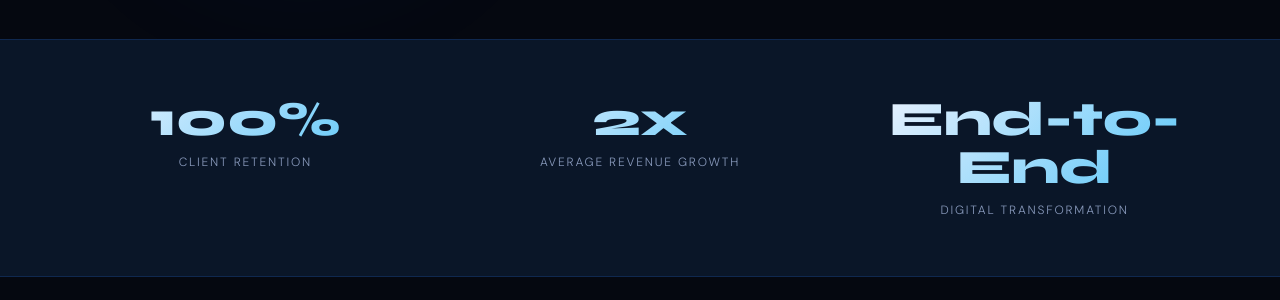
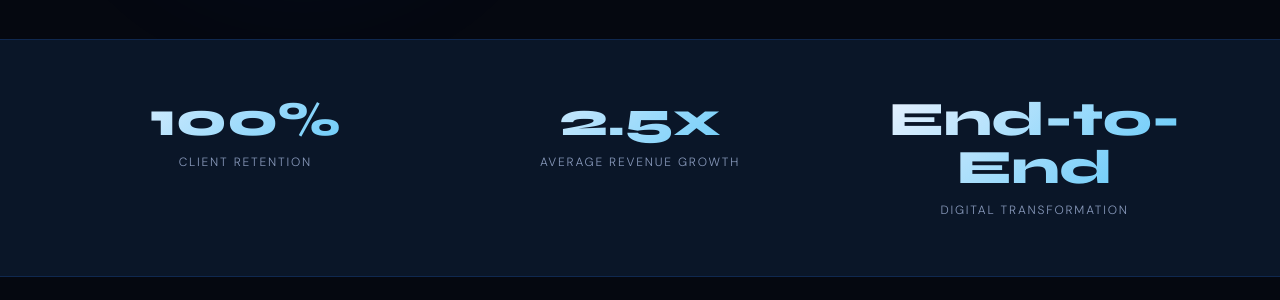
Before and after one commit to jaadyyah/Uplift-Capstone, a Flask app: page / in a window 1280 px wide. Shown: the part 881-1181 px from the top of the page. Run offline with Flask 3, Linux system fonts and the light colour scheme.

Commit message:
Updated HTML to match translations

```diff
--- a/templates/index.html
+++ b/templates/index.html
@@ -88,7 +88,7 @@
     <div class="stat-label">{{ _("Client Retention") }}</div>
   </div>
   <div class="stat-item">
-    <div class="stat-number">{{ _("2x") }}</div>
+    <div class="stat-number">{{ _("2.5x") }}</div>
     <div class="stat-label">{{ _("Average Revenue Growth") }}</div>
   </div>
   <div class="stat-item">
```
